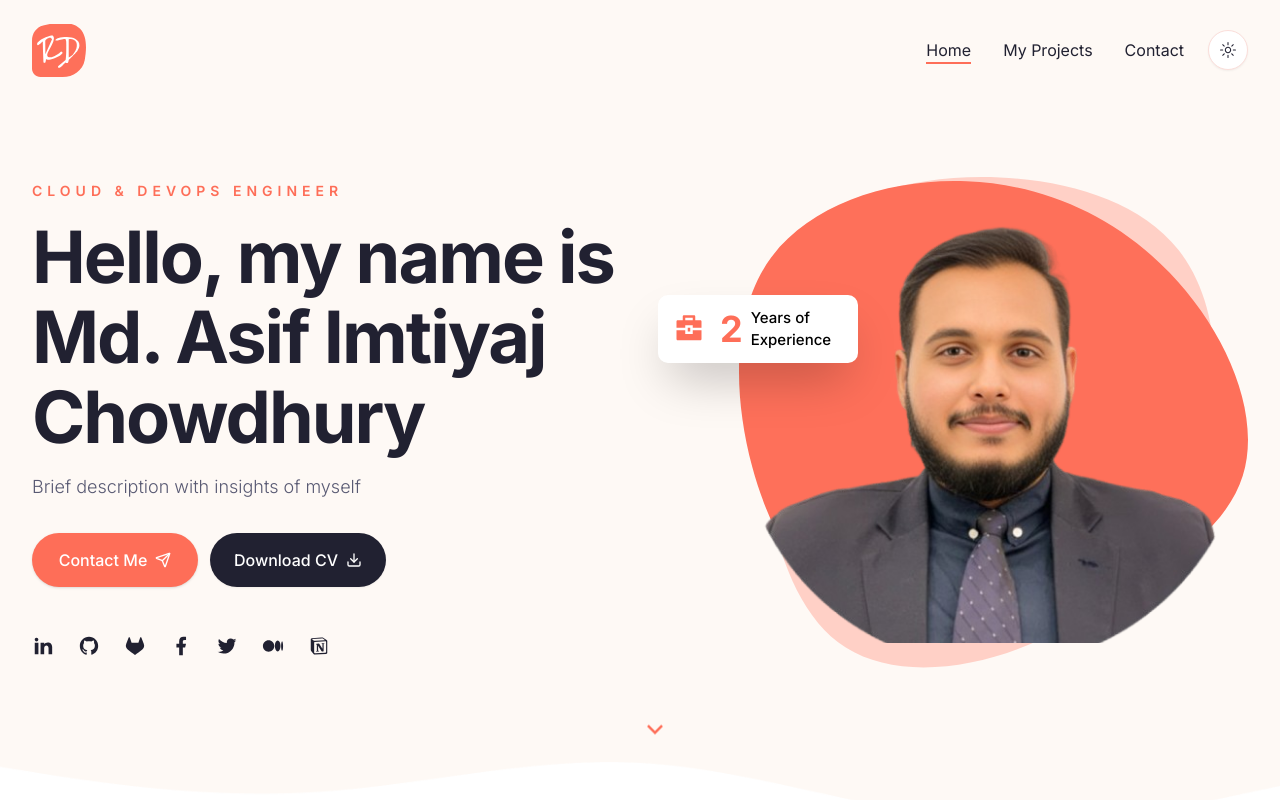
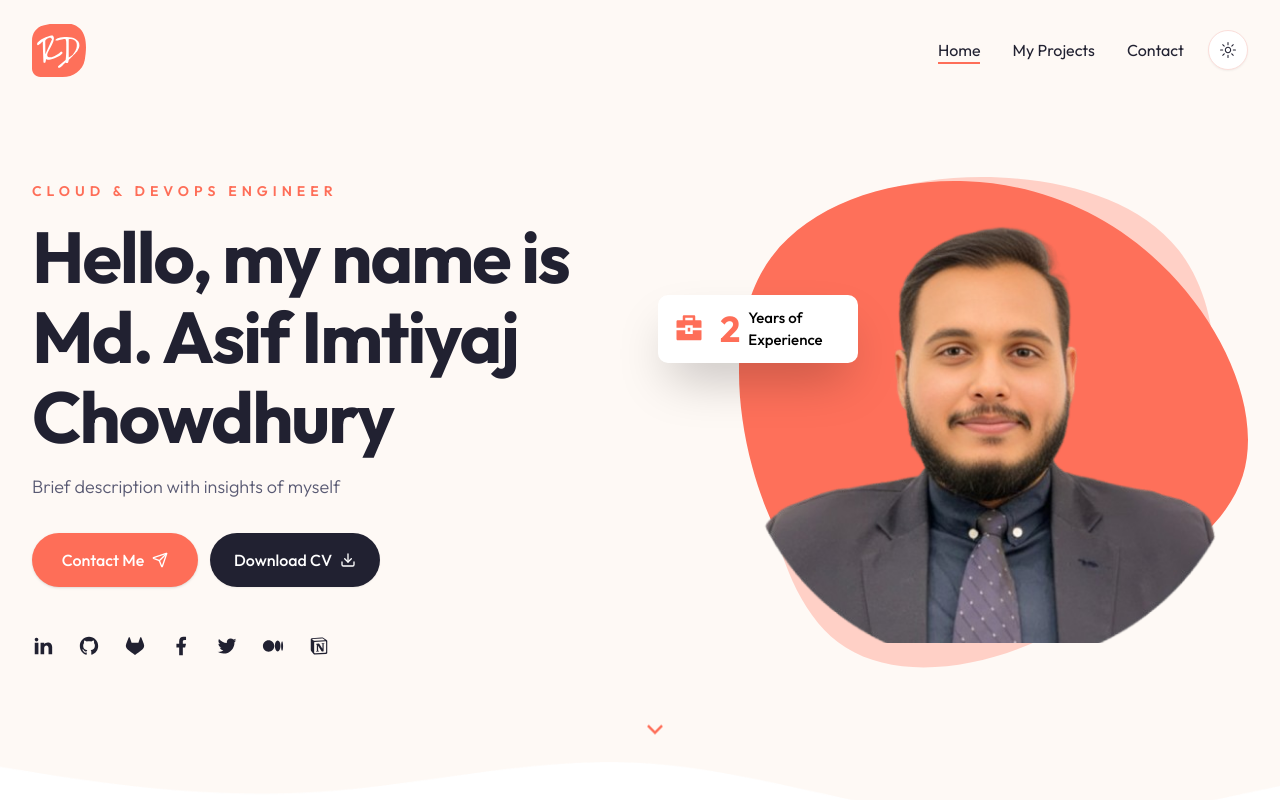
Before and after one commit to asifichy/Web_Portfolio, a Next.js app: page / in a window 1280 px wide. Shown: the top 800 px of the page. Built offline with nearby package versions, Linux system fonts and the light colour scheme.

Commit message:
font changed to outfit from inter

```diff
--- a/app/layout.jsx
+++ b/app/layout.jsx
@@ -1,10 +1,10 @@
-import { Inter } from 'next/font/google';
+import { Inter, Outfit } from 'next/font/google';
 import "./globals.css";
 import Header from "@/components/Header";
 import Footer from "@/components/Footer";
 import { ThemeProvider } from "@/components/ThemeProvider";
 
-const inter = Inter({ subsets: ["latin"] });
+const outfit = Outfit({ subsets: ["latin"] });
 
 export const metadata = {
   title: "Asif's Portfolio",
@@ -14,7 +14,7 @@ export const metadata = {
 export default function RootLayout({ children }) {
   return (
     <html lang="en" suppressHydrationWarning>
-      <body className={inter.className}>
+      <body className={outfit.className}>
         <ThemeProvider attribute='class' defaultTheme='light'>
           <Header />
           {children}
```
